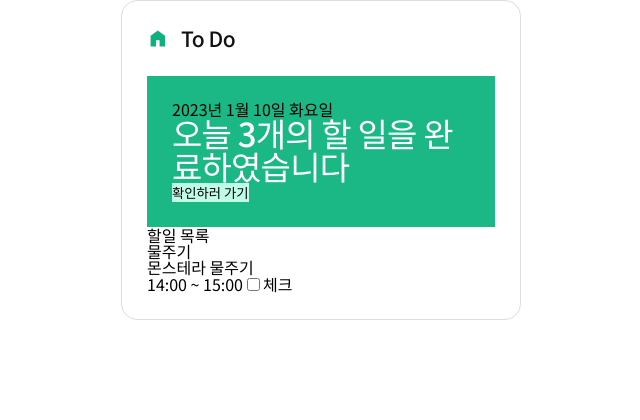
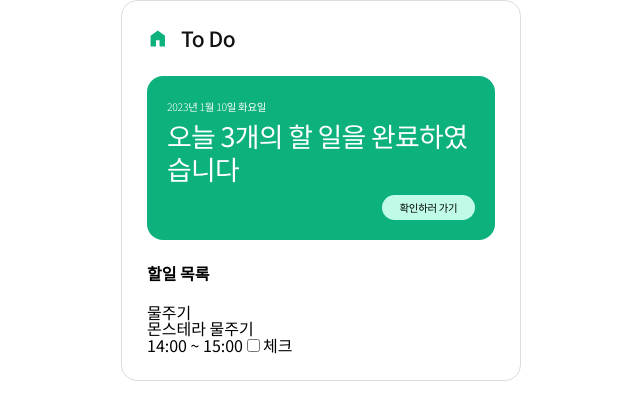
Before and after one commit to annkim7/to-do-app, a React (Create React App) app in the folder to-do-react/: page / in a window 1280 px wide. Shown: the top 420 px of the page, without its empty margins (319-959 px from the left). Built offline with nearby package versions, Linux system fonts and the light colour scheme; some icons are missing; a web font is replaced by a local one.

Commit message:
폰트 스타일 수정

```diff
--- a/to-do-react/src/components/Nav.js
+++ b/to-do-react/src/components/Nav.js
@@ -15,7 +15,7 @@ const Logo = styled.h1`
   svg {
     width: 1.348rem;
     height: 1.563rem;
-    color: #0db17d;
+    color: ${({ theme }) => theme.mainGreen};
   }
   strong {
     margin-left: 0.778rem;
--- a/to-do-react/src/components/Notice.js
+++ b/to-do-react/src/components/Notice.js
@@ -3,19 +3,36 @@ import styled from "styled-components";
 import { Link } from "react-router-dom";
 
 const Alarm = styled.section`
-  padding: ${({ theme }) => theme.pd25};
+  margin-bottom: 1.563rem;
+  padding: ${({ theme }) => theme.pd20};
   background: ${({ theme }) => theme.mainGreen};
-
+  border-radius: 1rem;
   h2 {
-    font-size: 2.063rem;
+    margin-top: 0.5rem;
+    margin-bottom: 0.65rem;
+    font-size: 1.68rem;
     letter-spacing: -0.025em;
-    font-weight: 500;
+    font-weight: 400;
+    line-height: 1.2;
     color: #fff;
+  }
+  .date {
+    font-size: 0.65rem;
+    color: #fff;
+    letter-spacing: -0.025em;
+    font-weight: 300;
   }
 `;
 
 const LightBlueButton = styled.button`
+  display: flex;
+  margin-left: auto;
+  padding: 0.3rem 1.1rem;
   background: ${({ theme }) => theme.mainSky};
+  font-size: 0.65rem;
+  border-radius: 1.15rem;
+  letter-spacing: -0.025em;
+  font-weight: 500;
 `;
 
 export default function Notice() {
--- a/to-do-react/src/pages/Main.js
+++ b/to-do-react/src/pages/Main.js
@@ -6,7 +6,7 @@ export default function Main() {
   return (
     <article>
       <Notice />
-      <h3>할일 목록</h3>
+      <h3 className="mainTitle">할일 목록</h3>
       <ul>
         <Item></Item>
       </ul>
--- a/to-do-react/src/styles/Global.js
+++ b/to-do-react/src/styles/Global.js
@@ -12,6 +12,9 @@ const GlobalStyle = createGlobalStyle`
     a{
         text-decoration: none;
         color: inherit;
+        font-size:inherit;
+        font-weight:inherit;
+        letter-spacing:inherit;
     }
 
     input, textarea {
@@ -47,6 +50,13 @@ const GlobalStyle = createGlobalStyle`
         padding:${({ theme }) => theme.pd25};
         padding-top:0;
     }
+
+    .mainTitle{
+        margin-bottom:1.438rem;
+        font-size:1rem;
+        font-weight:600;
+        letter-spacing: -0.001em;
+    }
 `;
 
 export default GlobalStyle;
--- a/to-do-react/src/styles/theme.js
+++ b/to-do-react/src/styles/theme.js
@@ -1,7 +1,6 @@
 export const theme = {
   /*color*/
-  logoGreen: "#0DB17D",
-  mainGreen: "#1BB785",
+  mainGreen: "#0db17d",
   mainRed: "#E75A46",
   mainBlack: "#121212",
   mainSky: "#C0FBE8",
@@ -14,6 +13,7 @@ export const theme = {
 
   /*padding*/
   pd25: "1.563rem;",
+  pd20: "1.25rem",
 };
 
 export const mixins = {
```
Also changed, not shown: 1 other file (tests, documents, lock files or other folders).
